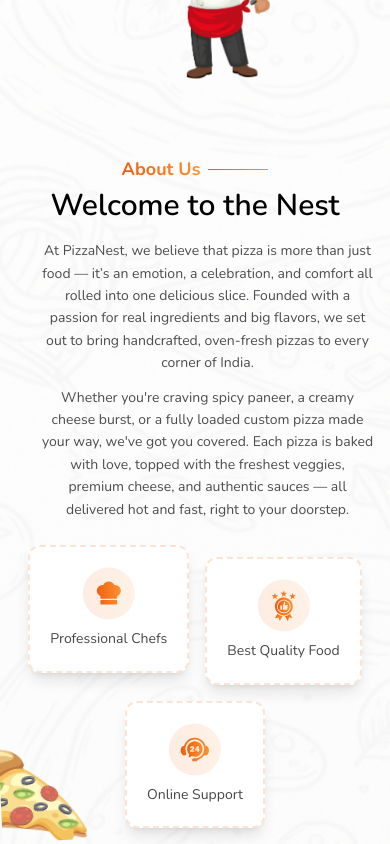
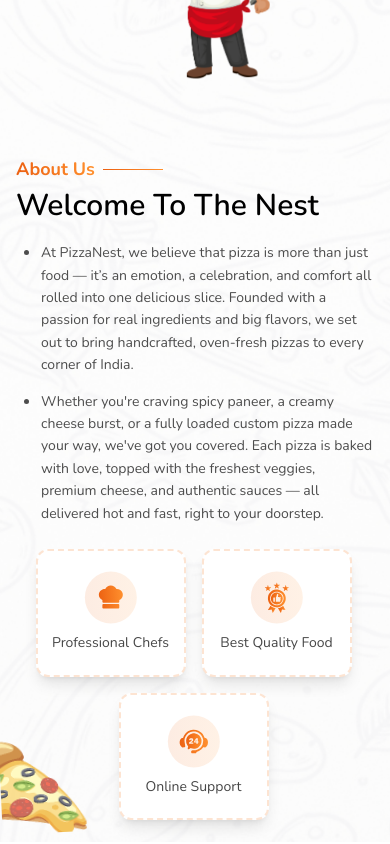
Before and after one commit to jatin-rajput563/pizza-nest, a React (Vite) app: page / in a window 390 px wide. Shown: the part 1420-2264 px from the top of the page. Built offline with nearby package versions, Linux system fonts and the light colour scheme.

Commit message:
aboutnest-complete

```diff
--- a/src/App.css
+++ b/src/App.css
@@ -99,6 +99,14 @@
 }
 
 
+.text-prime {
+    background: var(--color-prime-gradient);
+    -webkit-background-clip: text;
+    -webkit-text-fill-color: transparent;
+    background-clip: text;
+    color: transparent;
+}
+
 .bg-prime {
     background: var(--color-prime-gradient) !important;
 }
--- a/src/components/AboutNest.jsx
+++ b/src/components/AboutNest.jsx
@@ -2,6 +2,7 @@
 import { AboutNest_Data } from "../utils/helper";
 import pizzaManimg from "../assets/images/png/nestpizaman-img.png";
 import LeftPizza from "../assets/images/png/about-left-pizza.png";
+import CustomHeading from "./common/CustomHeading";
 
 const AboutNest = () => {
   return (
@@ -9,19 +10,17 @@
       <div id="about" className="pt-16 md:pb-[48px] md:pt-[100px] relative">
         <div className="max-w-[1140px] px-4 mx-auto">
           <div className="flex flex-col-reverse lg:flex-row items-center lg:justify-between gap-10 text-center lg:text-left">
-            <div className="lg:w-1/2 flex py-[22px] sm:py-[44px] md:py-[77px] flex-col items-center lg:items-start">
-              <div className="flex items-center gap-2 justify-center lg:justify-start">
-                <p className="font-bold text-lg leading-[120%] bg-[linear-gradient(85.95deg,_#EC6112_1.54%,_#FF902E_98.46%)] bg-clip-text text-transparent">
+            <div className="lg:w-[60%] flex py-[22px] sm:py-[44px] md:py-[77px] flex-col">
+              <div className="flex items-center gap-2">
+                <p className="font-bold text-lg leading-[120%] text-prime">
                   About Us
                 </p>
                 <div className="w-[60px] h-[1px] bg-[linear-gradient(85.95deg,_#EC6112_1.54%,_#FF902E_98.46%)]"></div>
               </div>
-              <h2 className="font-semibold text-3xl sm:text-4xl lg:text-5xl leading-[120%] pt-2">
-                Welcome to the Nest
-              </h2>
-              <ul className="lg:list-disc pt-4 pl-[25px] text-left">
+              <CustomHeading headText="Welcome to the Nest" headClass="pt-2 text-left" />
+              <ul className="list-disc marker:text-[#4D4D4D] pt-4 pl-[25px]">
                 <li>
-                  <p className="max-w-[518px] text-sm sm:text-base leading-[160%] text-center lg:text-left text-[#4D4D4D]">
+                  <p className="max-w-[518px] text-sm sm:text-base leading-[160%] text-dark-gray text-left">
                     At PizzaNest, we believe that pizza is more than just food —
                     it’s an emotion, a celebration, and comfort all rolled into
                     one delicious slice. Founded with a passion for real
@@ -30,7 +29,7 @@
                   </p>
                 </li>
                 <li className="pt-3">
-                  <p className="max-w-[528px] text-sm sm:text-base leading-[160%] text-center lg:text-left text-[#4D4D4D]">
+                  <p className="max-w-[548px] text-sm sm:text-base leading-[160%] text-dark-gray text-left">
                     Whether you're craving spicy paneer, a creamy cheese burst,
                     or a fully loaded custom pizza made your way, we've got you
                     covered. Each pizza is baked with love, topped with the
@@ -39,13 +38,13 @@
                   </p>
                 </li>
               </ul>
-              <div className="flex flex-wrap justify-center lg:justify-start gap-4 mt-6">
+              <div className="flex flex-wrap justify-center lg:justify-start gap-4 mt-6 -ml-[3px]">
                 {AboutNest_Data.map((item, index) => (
                   <div
                     key={index}
-                    className={`sm:w-auto ${index === 1 ? "mt-3" : ""}`}
+                    className={`sm:w-auto ${index === 1 ? "min-[1050px]:mt-3" : ""}`}
                   >
-                    <div className="max-w-[170px] p-5 bg-white items-center flex flex-col shadow-lg rounded-xl border-2 border-dashed border-[#F67A21]/20 hover:translate-y-2 transition-all duration-300">
+                    <div className="w-[150px] sm:w-[170px] p-5 bg-white items-center flex flex-col shadow-lg rounded-xl border-2 border-dashed border-[#F67A21]/20 hover:translate-y-2 transition-all duration-300">
                       <item.icon />
                       <p className="pt-2 ff-nunito leading-[160%] text-[#474747] text-center text-sm whitespace-nowrap">
                         {item.name}
@@ -55,7 +54,7 @@
                 ))}
               </div>
             </div>
-            <div className="flex justify-center lg:w-1/2">
+            <div className="flex justify-center lg:w-[40%]">
               <img
                 className="w-full max-w-[150px] sm:max-w-[200px] md:max-w-[300px] lg:max-w-[383px] pointer-events-none float-animation"
                 src={pizzaManimg}
@@ -65,7 +64,7 @@
           </div>
         </div>
         <img
-          className="absolute left-0 bottom-0 w-full max-w-[90px] sm:max-w-[150px] animate-pizzaFloat"
+          className="absolute left-0 bottom-0 w-full max-w-[90px] sm:max-w-[150px] pointer-events-none animate-pizzaFloat"
           src={LeftPizza}
           alt="left-pizza"
         />
--- a/src/components/common/CustomHeading.jsx
+++ b/src/components/common/CustomHeading.jsx
@@ -4,7 +4,7 @@
   return (
     <div>
       <h2
-        className={`font-semibold text-5xl leading-[120%] capitalize ${headClass}`}
+        className={`font-semibold text-3xl sm:text-4xl lg:text-5xl leading-[120%] capitalize ${headClass}`}
       >
         <span className={`${spanClass}`}>{spanText}</span>
         {headText}
```
